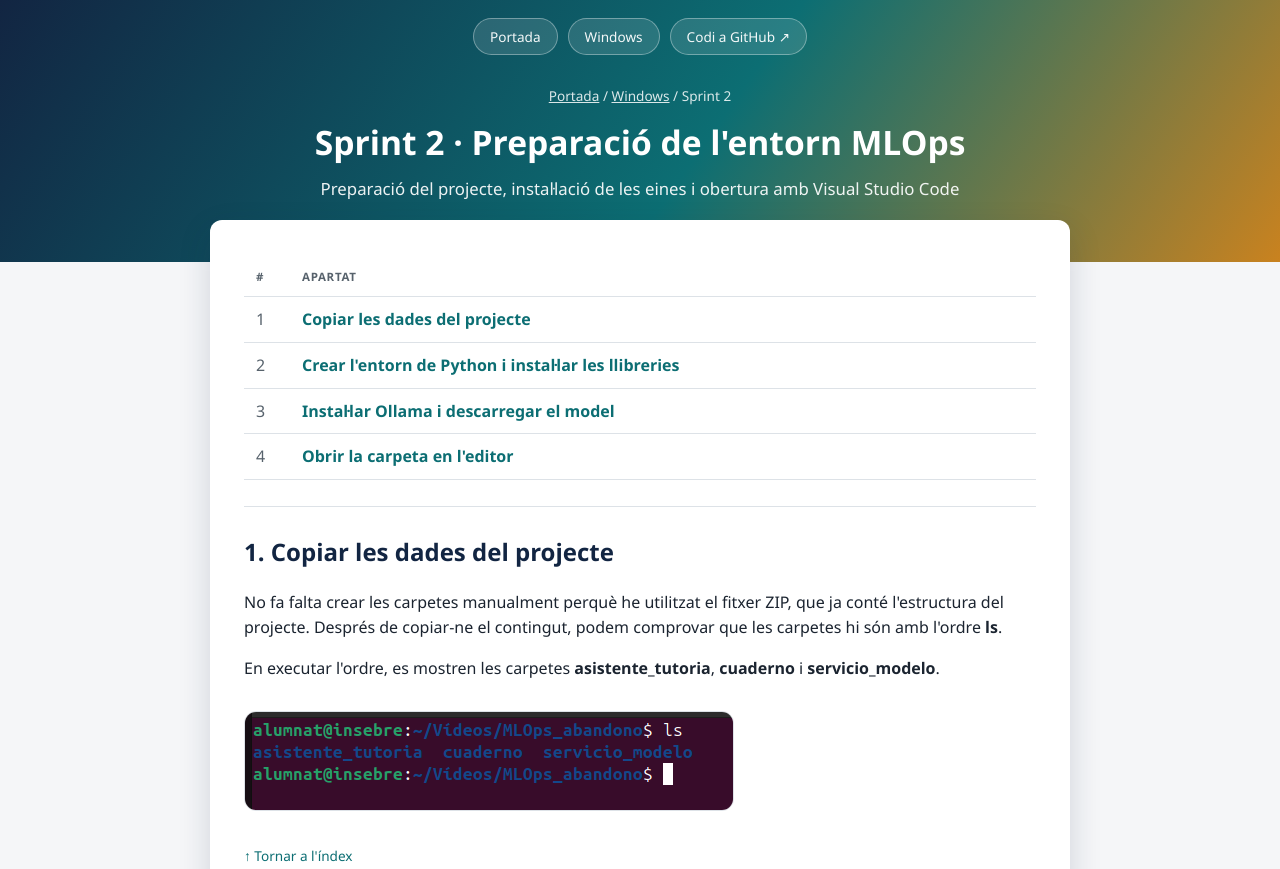
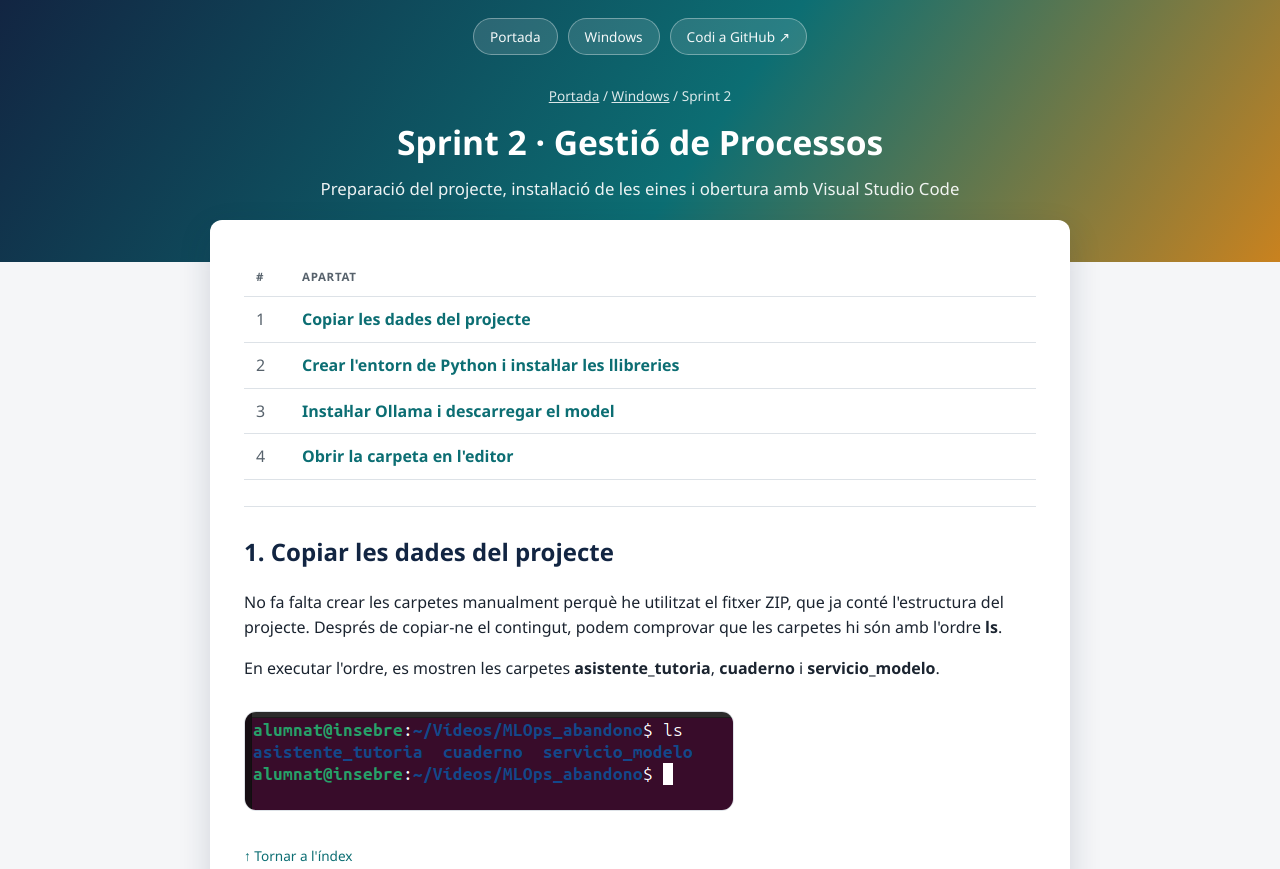
Before and after one commit to joseppardo/sistemes_operatius1, a plain HTML site: page sprint2/index.html in a window 1280 px wide. Shown: the top 869 px of the page. Drawn offline with Linux system fonts and the light colour scheme.

Commit message:
Update header title for Sprint 2

```diff
--- a/sprint2/index.html
+++ b/sprint2/index.html
@@ -19,7 +19,7 @@
   </nav>
   <div class="hero-titol">
     <p class="miguetes"><a href="../index.html">Portada</a> / <a href="../sprints.html">Windows</a> / Sprint 2</p>
-    <h1>Sprint 2 · Preparació de l'entorn MLOps</h1>
+    <h1>Sprint 2 · Gestió de Processos</h1>
     <p class="subtitol">Preparació del projecte, instal·lació de les eines i obertura amb Visual Studio Code</p>
   </div>
 </header>
```
